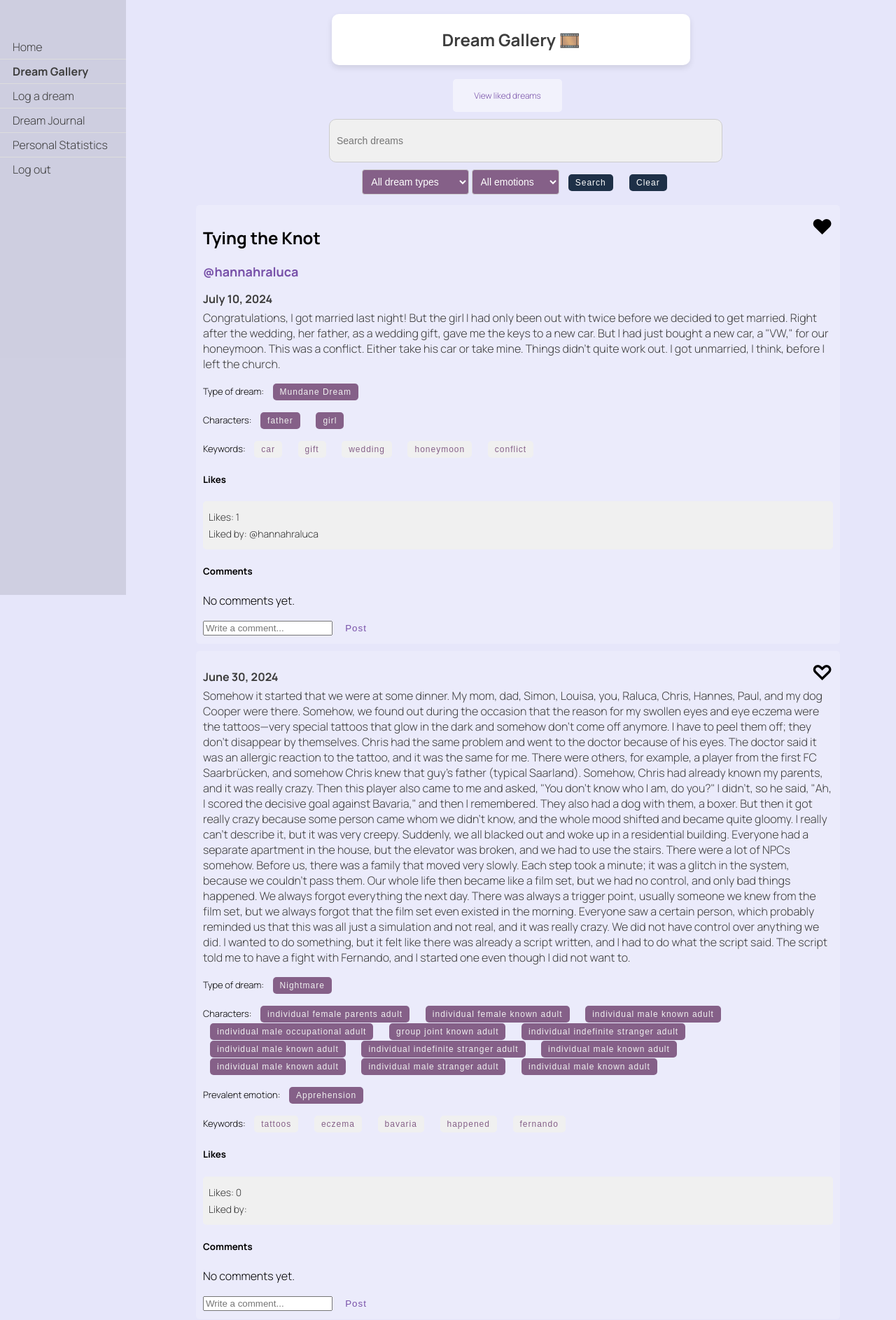
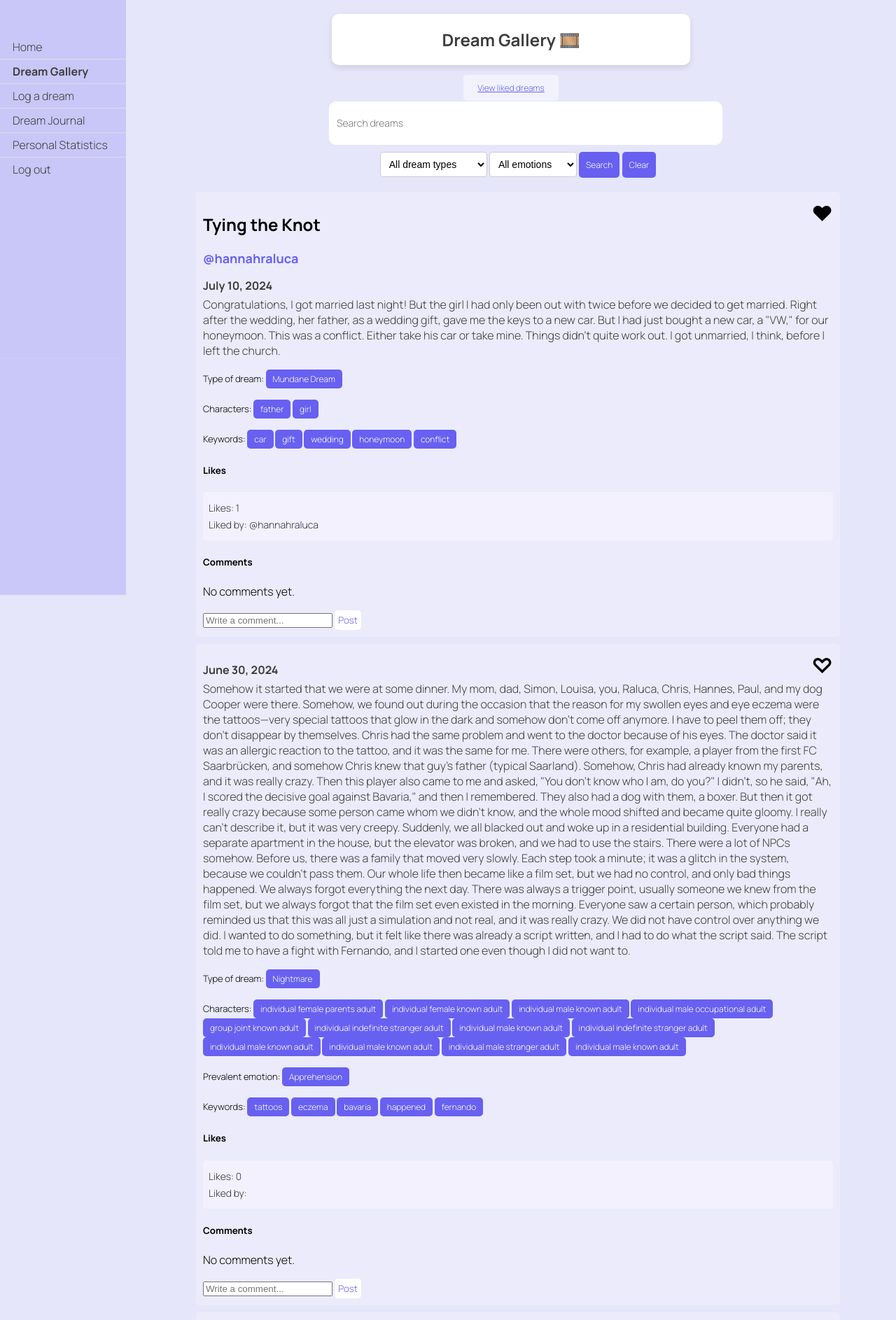
Before and after one commit to hannahsteinbach/DreamCatcher, a Django app: page /dreams/gallery/ in a window 1280 px wide. Shown: the top 1886 px of the page at 70% size. Run offline with Django 5.2, Linux system fonts and the light colour scheme; a user stored in the database is signed in; data comes from the database, SQL or seed files in the repository; both versions use the stored data as it was after the commit.

Commit message:
she got a makeover (but it's still in progress)

```diff
--- a/django/dreamcatcher/dreams/templates/dreams/choose_title.html
+++ b/django/dreamcatcher/dreams/templates/dreams/choose_title.html
@@ -122,7 +122,9 @@
                 {% for title in dream.optional_titles %}
                     <form class="keyword-form" method="post" action="{% url 'dreams:choose_title' dream.id %}">
                         {% csrf_token %}
+                        <br>
                         <button type="submit" name="title" value="{{ title }}">{{ title }}</button>
+                        <br>
                     </form>
                 {% endfor %}
             {% else %}
--- a/django/dreamcatcher/dreams/templates/dreams/dream_journal.html
+++ b/django/dreamcatcher/dreams/templates/dreams/dream_journal.html
@@ -39,7 +39,7 @@
             z-index: 1;
             top: 0;
             left: 0;
-            background-color: rgba(0,0,0,0.1);
+            background-color: rgba(103, 96, 240, 0.224);
             overflow-x: hidden;
             padding-top: 50px;
         }
--- a/django/dreamcatcher/dreams/templates/dreams/gallery.html
+++ b/django/dreamcatcher/dreams/templates/dreams/gallery.html
@@ -38,7 +38,7 @@
             z-index: 1;
             top: 0;
             left: 0;
-            background-color: rgba(0,0,0,0.1);
+            background-color: rgba(103, 96, 240, 0.224);
             overflow-x: hidden;
             padding-top: 50px;
         }
@@ -86,76 +86,55 @@
             width: 100%;
             padding: 10px;
             font-size: 14px;
-            border: 1px solid #ccc;
+            border: 1px solid #ffffff;
             border-radius: 10px;
             height: 40px;
             margin-bottom: 10px;
-            background-color: #f0f0f0;
-
+            background-color: #ffffff;
+            font-family: 'Manrope', sans-serif;
         }
 
         .search-form button {
-            padding: 5px 10px;
+            padding: 10px 10px;
             font-size: 12px;
             cursor: pointer;
-            background-color: #1e3047;
+            background-color: rgba(103, 96, 240);
             color: white;
             border: none;
             border-radius: 5px;
             transition: background-color 0.3s;
             margin-bottom: 20px;
+            font-family: 'Manrope', sans-serif;
         }
 
         .search-form button:hover {
-            background-color: #BECDDE;
+            background-color: #ffffff;
+            color: rgba(103, 96, 240);
         }
 
-        .keyword-form {
+        .keyword-form, .class-form {
             margin-bottom: 20px;
             text-align: center;
-            width: 100%;
+            width: 50%;
             font-size: 13px;
             display: inline;
             margin: 0 auto;
         }
-        .keyword-form button {
+        .keyword-form button, .class-form button {
             padding: 5px 10px;
             font-size: 12px;
             cursor: pointer;
-            background-color: #f0f0f0;
-            color: #856088;
+            background-color: rgba(103, 96, 240);
+            color: white;
             border: none;
             border-radius: 5px;
             transition: background-color 0.3s;
             gap: 10px;
+            font-family: 'Manrope', sans-serif;
         }
-        .keyword-form button:hover {
-            background-color: #856088;
-            color: #f0f0f0;
-        }
-        .class-form {
-            margin-bottom: 20px;
-            margin-bottom: 20px;
-            text-align: center;
-            width: 100%;
-            font-size: 13px;
-            display: inline;
-            margin: 0 auto;
-        }
-        .class-form button {
-            padding: 5px 10px;
-            font-size: 12px;
-            cursor: pointer;
-            background-color: #856088;
-            color: #f0f0f0;
-            border: none;
-            border-radius: 5px;
-            transition: background-color 0.3s;
-            gap: 10px;
-        }
-        .class-form button:hover {
-            background-color: #f0f0f0;
-            color: #856088;
+        .keyword-form button:hover, .class-form button:hover {
+            background-color: #ffffff;
+            color: rgba(103, 96, 240);
         }
         .dreams {
             width: 100%;
@@ -180,7 +159,7 @@
             font-size: 18px;
             font-weight: bold;
             margin-bottom: 5px;
-            color: #7851a9;
+            color: rgba(103, 96, 240);
         }
         .dream-content {
             font-size: 16px;
@@ -272,10 +251,10 @@
             background-color: #FFC2D1;
             font-weight: bold;
         }
-                .like-info {
+        .like-info {
             margin-top: 10px;
             padding: 8px;
-            background-color: #f0f0f0;
+            background-color: #fcf9ff72;
             border-radius: 5px;
         }
         .like-info p {
@@ -288,14 +267,14 @@
             color: #666;
         }
         .comment {
-            background-color: #f0f0f0;
+            background-color: #fcf9ff72;
             border-radius: 5px;
             padding: 8px;
             margin-bottom: 10px;
         }
         .comment p {
             font-size: 14px;
-            color: #7851a9;
+            color: rgba(103, 96, 240);
             margin: 0;
         }
         .comment-text {
@@ -304,44 +283,33 @@
             margin-bottom: 10px;
             color: #3D3D3D;
         }
-        #classification {
-            padding: 8px;
-            font-size: 14px;
-            border: 1px solid #ccc;
-            border-radius: 4px;
-            background-color: #856088;
-            color: white;
-            cursor: pointer;
-        }
         #classification option {
             padding: 8px;
             font-size: 14px;
-            background-color: #f0f0f0;
-            color: #856088;
+            color: white;
         }
         #classification {
             padding: 8px;
             font-size: 14px;
             border: 1px solid #ccc;
             border-radius: 4px;
-            background-color: #856088;
-            color: white;
+            background-color: white;
             cursor: pointer;
         }
         #emotion option {
             padding: 8px;
             font-size: 14px;
             background-color: #f0f0f0;
-            color: #856088;
+            color: white;
         }
         #emotion {
             padding: 8px;
             font-size: 14px;
             border: 1px solid #ccc;
             border-radius: 4px;
-            background-color: #856088;
-            color: white;
+            background-color: white;
             cursor: pointer;
+        }
     </style>
     <script>
         document.addEventListener('DOMContentLoaded', (event) => {
--- a/django/dreamcatcher/static/css/styles.css
+++ b/django/dreamcatcher/static/css/styles.css
@@ -11,34 +11,23 @@ header, nav, main, footer {
     max-width: 800px;
 }
 
-button,
-.button {
-    padding: 15px 30px;
-    font-size: 1.2vw;
-    margin: 0 10px;
-    border-radius: 25px;
-    color: #7851a9;
-    border: 2px solid #7851a9;
-    background-color: transparent;
-    letter-spacing: 1px;
-    text-align: center;
-    text-decoration: none;
-    font-family: 'Poppins', sans-serif;
-    display: inline-block;
+.button, button {
+    font-family: 'Manrope', sans-serif;
+    background-color: white;
+    color:rgba(103, 96, 240);
+    width: auto;
+    padding: 10px 20px;
+    border: none;
+    border-radius: 5px;
+    font-size: 18px;
     cursor: pointer;
-    border: none;
-    transition: background-color 0.3s, transform 0.3s;
 }
-
-.button:hover,
-button:hover {
-    background-color: #9579d1;
-    color: white;
-    transform: scale(1.05);
-}
-
-.button {
+.button:hover, button:hover {
+    font-family: 'Manrope', sans-serif;
+    background-color: rgba(103, 96, 240, 0.88);
+    color:white;
     width: auto;
+    transition: none;
 }
 
 header {
--- a/django/dreamcatcher/templates/base_generic.html
+++ b/django/dreamcatcher/templates/base_generic.html
@@ -79,7 +79,8 @@
             font-family: 'Manrope', sans-serif;
         }
         .overlay button:hover {
-            background-color: #9579d1;
+            background-color: #7851a9;
+            border: 2px solid #7851a9;
             color: white;
             transform: scale(1.05);
         }
```
Also changed, not shown: django/dreamcatcher/templates/aboutus.html (+6 -4 lines), django/dreamcatcher/templates/base_generic_small.html (+4 -20 lines), django/dreamcatcher/templates/home.html (+4 -4 lines), django/dreamcatcher/templates/login.html (+7 -3 lines), django/dreamcatcher/db.sqlite3.
